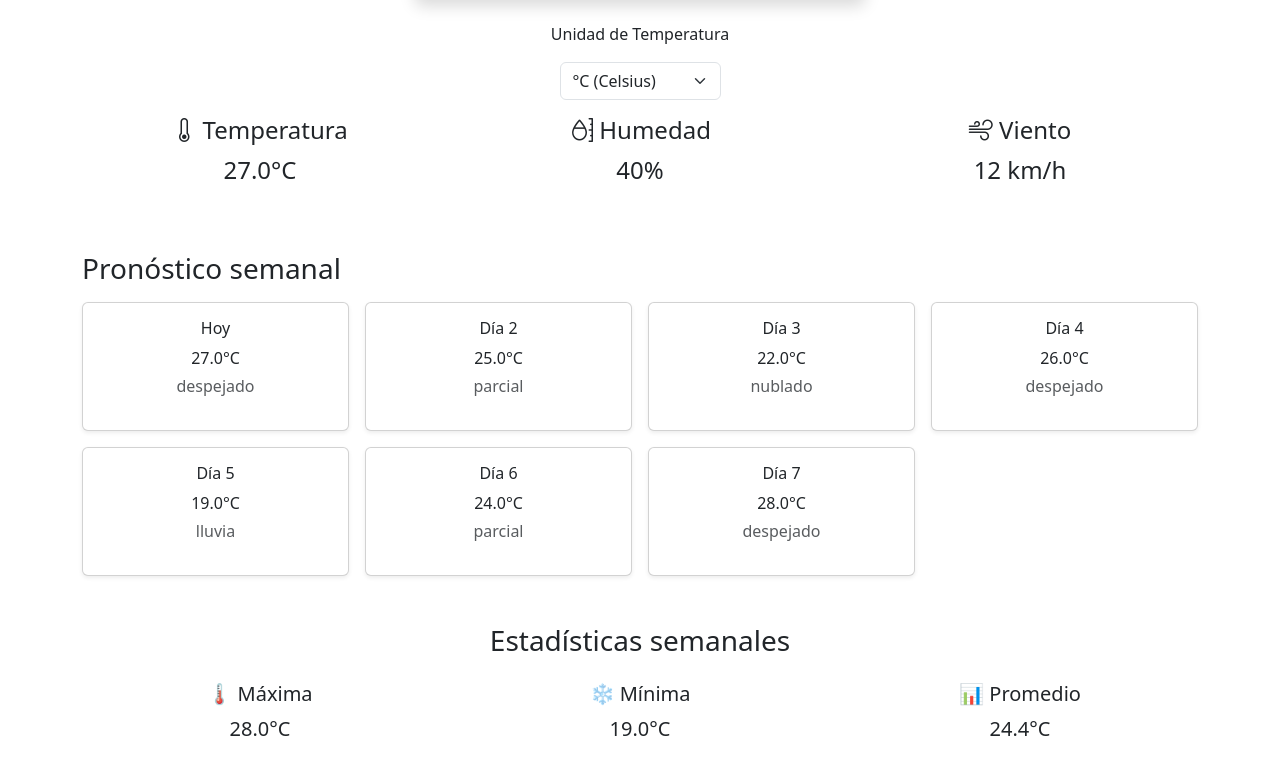
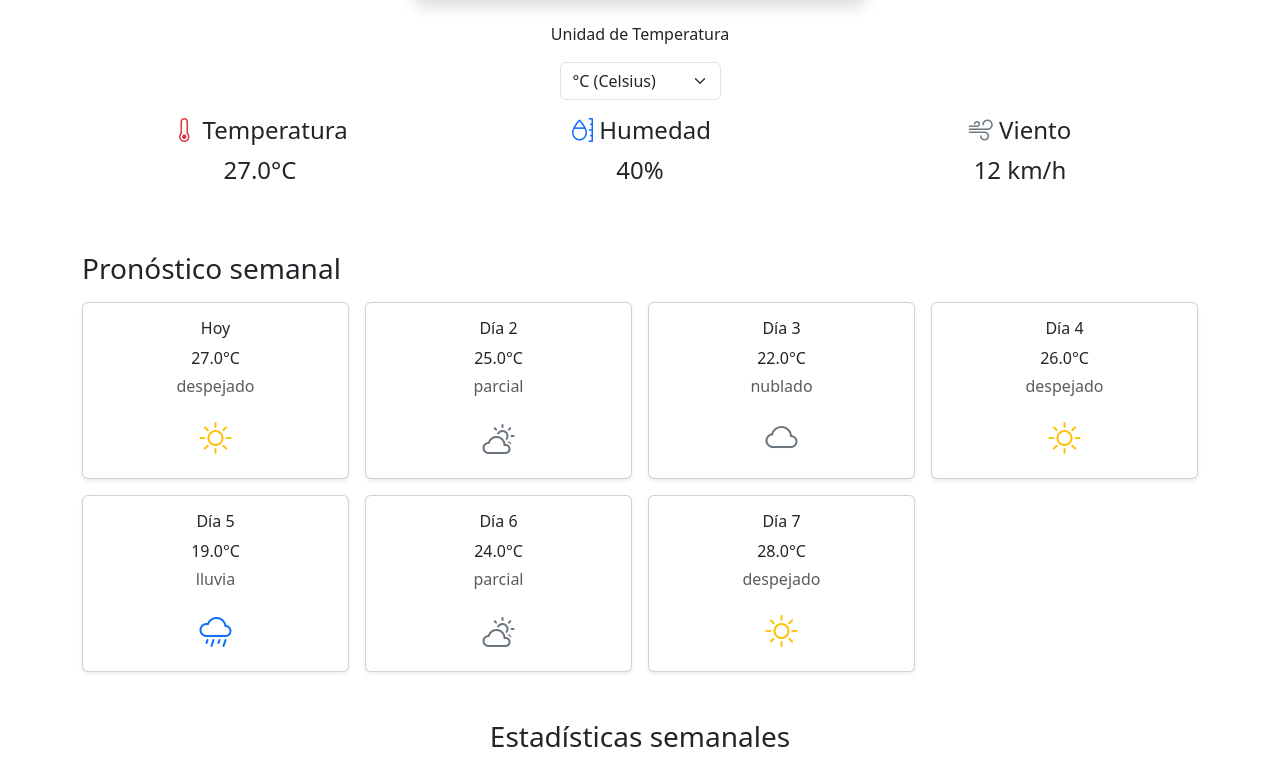
Before and after one commit to RamirezJM/weather-frontend-m6, a Vue app: page /ciudad/1 in a window 1280 px wide. Shown: the part 501-1278 px from the top of the page. Built offline with nearby package versions, Linux system fonts and the light colour scheme.

Commit message:
feat: agregar iconos bootstrap a pronostico semanal

```diff
--- a/src/Views/CiudadDetalle.vue
+++ b/src/Views/CiudadDetalle.vue
@@ -3,6 +3,8 @@ import { useRoute } from 'vue-router'
 import { ref, computed } from 'vue'
 import { ciudades } from '@/data/data'
 import { calcularEstadisticas } from '@/services/climaService'
+
+const route = useRoute()
 
 const unidad = ref('C')
 
@@ -15,11 +17,21 @@ const estadisticas = computed(() =>
   ciudad.value ? calcularEstadisticas(ciudad.value) : null
 )
 
-const route = useRoute()
-
 const ciudad = computed(() =>
   ciudades.find(c => c.id === Number(route.params.id))
 )
+
+const iconos = {
+  despejado: '<i class="bi bi-sun text-warning fs-2"></i>',
+  nublado: '<i class="bi bi-cloud text-secondary fs-2"></i>',
+  lluvia: '<i class="bi bi-cloud-rain text-primary fs-2"></i>',
+  parcial: '<i class="bi bi-cloud-sun text-secondary fs-2"></i>',
+};
+
+const obtenerIcono = (estado) => {
+  return iconos[estado] || 'bi-question-circle'
+}
+
 </script>
 
 <template>
@@ -42,18 +54,17 @@ const ciudad = computed(() =>
     <!-- Datos actuales -->
     <div class="row text-center mb-5">
       <div class="col-md-4">
-        <h4><span><i class="bi bi-thermometer"></i></span> Temperatura</h4>
-        <!-- <p class="fs-4">{{ ciudad.temperatura }}°C</p> -->
-         <p class="fs-4">{{ convertirTemp(ciudad.temperatura).toFixed(1) }}°{{ unidad }}</p>
+        <h4><span><i class="bi bi-thermometer text-danger"></i></span> Temperatura</h4>
+        <p class="fs-4">{{ convertirTemp(ciudad.temperatura).toFixed(1) }}°{{ unidad }}</p>
       </div>
 
       <div class="col-md-4">
-        <h4><span><i class="bi bi-moisture"></i></span> Humedad</h4>
+        <h4><span><i class="bi bi-moisture text-primary"></i></span> Humedad</h4>
         <p class="fs-4">{{ ciudad.humedad }}%</p>
       </div>
 
       <div class="col-md-4">
-        <h4><span><i class="bi bi-wind"></i></span> Viento</h4>
+        <h4><span><i class="bi bi-wind text-secondary"></i></span> Viento</h4>
         <p class="fs-4">{{ ciudad.viento }} km/h</p>
       </div>
     </div>
@@ -66,9 +77,9 @@ const ciudad = computed(() =>
         <div class="card text-center h-100 shadow-sm">
           <div class="card-body">
             <h6>{{ dia.dia }}</h6>
-            <!-- <p class="mb-1">{{ dia.temperatura }}°C</p> -->
-             <p class="mb-1">{{ convertirTemp(dia.temperatura).toFixed(1) }}°{{ unidad }}</p>
+            <p class="mb-1">{{ convertirTemp(dia.temperatura).toFixed(1) }}°{{ unidad }}</p>
             <p class="text-muted">{{ dia.estado }}</p>
+            <i :class="['bi', obtenerIcono(dia.estado), 'fs-2', 'my-2']"></i>
           </div>
         </div>
       </div>
@@ -79,18 +90,17 @@ const ciudad = computed(() =>
 
       <div class="row text-center">
         <div class="col-md-4">
-          <h5>🌡 Máxima</h5>
-          <!-- <p class="fs-5">{{ estadisticas.max }}°C</p> -->
-           <p class="fs-5">{{ convertirTemp(estadisticas.max).toFixed(1) }}°{{ unidad }}</p>
+          <h5><span><i class="bi bi-thermometer-sun text-danger"></i></span> Máxima</h5>
+          <p class="fs-5">{{ convertirTemp(estadisticas.max).toFixed(1) }}°{{ unidad }}</p>
         </div>
 
         <div class="col-md-4">
-          <h5>❄ Mínima</h5>
+          <h5><span><i class="bi bi-thermometer-snow text-info"></i></span> Mínima</h5>
           <p class="fs-5">{{ convertirTemp(estadisticas.min).toFixed(1) }}°{{ unidad }}</p>
         </div>
 
         <div class="col-md-4">
-          <h5>📊 Promedio</h5>
+          <h5><span><i class="bi bi-graph-up text-black"></i></span> Promedio</h5>
           <p class="fs-5">{{ convertirTemp(estadisticas.promedio).toFixed(1) }}°{{ unidad }}</p>
         </div>
       </div>
```
